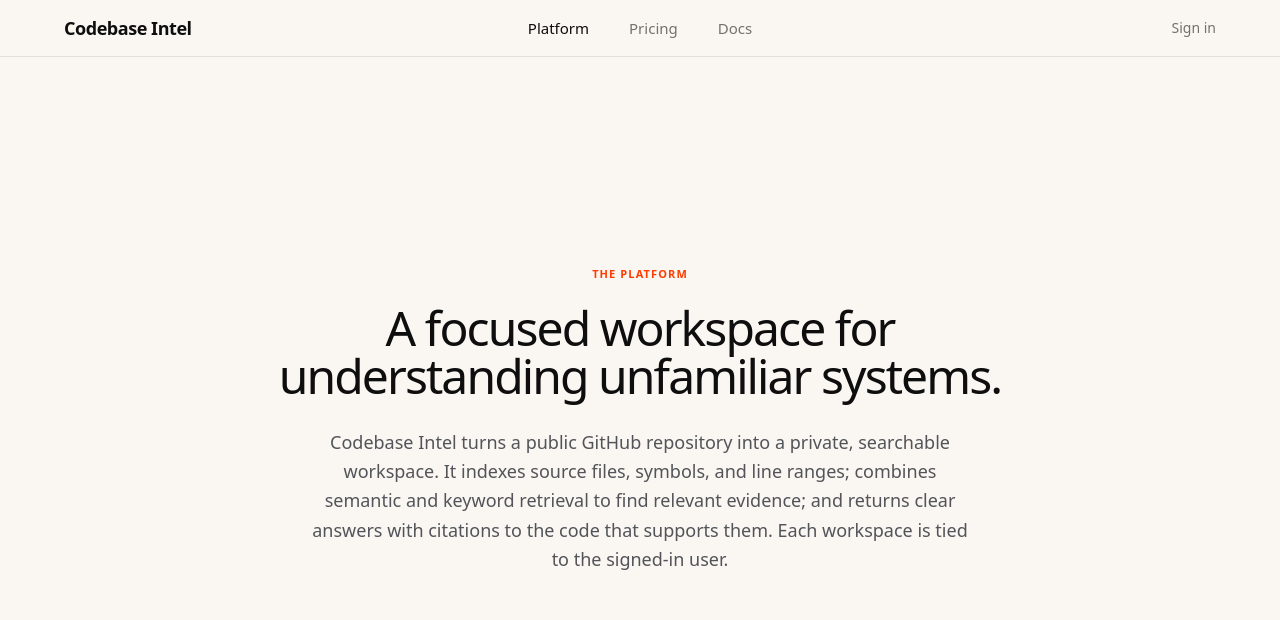
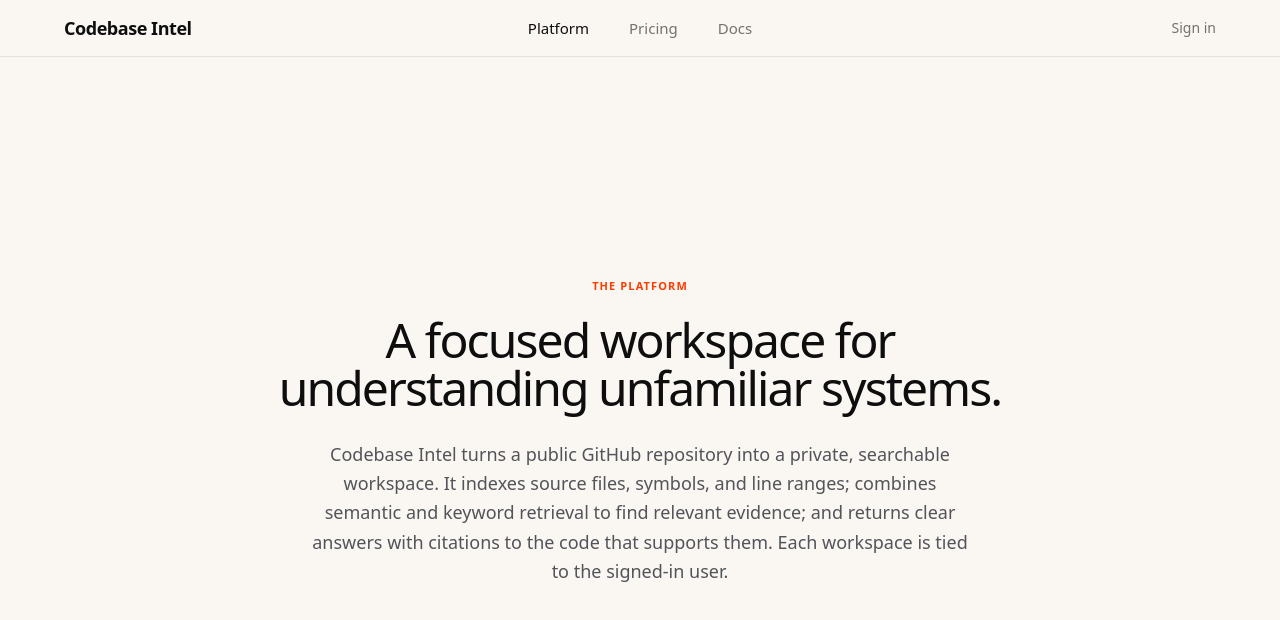
Before and after one commit to ayushman46/codebase_rag, a React (Vite) app in the folder frontend/: page /platform in a window 1280 px wide. Shown: the top 620 px of the page. Built offline with nearby package versions, Linux system fonts and the light colour scheme; no server answers.

Commit message:
fix: vertically center platform content

```diff
--- a/frontend/src/pages/PlatformPage.jsx
+++ b/frontend/src/pages/PlatformPage.jsx
@@ -1,5 +1,8 @@
 const PlatformPage = () => (
-  <main className="content-shell flex min-h-[calc(100svh-5rem)] items-center justify-center py-12 sm:py-16">
+  <main
+    className="content-shell flex items-center justify-center py-12 sm:py-16"
+    style={{ minHeight: 'calc(100vh - 3.5rem)' }}
+  >
     <section className="mx-auto max-w-3xl text-center">
       <span className="text-caption font-semibold uppercase tracking-widest text-ember-orange">The platform</span>
       <h1 className="heading-lg page-title mt-5 text-ink-black">A focused workspace for understanding unfamiliar systems.</h1>
```
